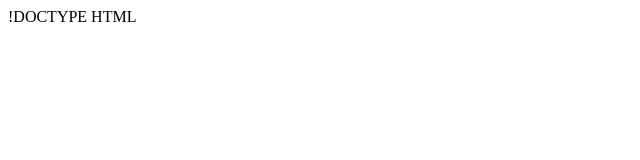
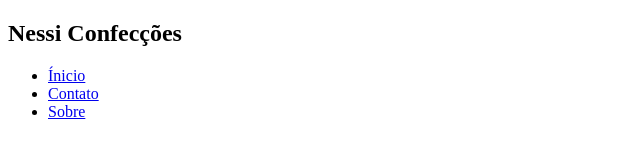
Before and after one commit to 0xPetrvs/SiteConfeccao, a plain HTML site: page index.html in a window 1280 px wide. Shown: the whole page, without its empty margins (0-640 px from the left). Drawn offline with Linux system fonts and the light colour scheme.

Commit message:
feat: Implementando uma base para o código no site.

```diff
--- a/index.html
+++ b/index.html
@@ -1 +1,25 @@
-!DOCTYPE HTML
+<!DOCTYPE html>
+<html lang="en">
+<head>
+    <meta charset="UTF-8">
+    <link rel="stylesheet" href="./css/style.css">
+    <title>Nessi Confecções</title>
+</head>
+<body>
+    <section class="navigation">
+        <header>
+        <div id="nome">
+            <h1>Nessi Confecções</h1>
+        </div>
+        <div class="nav">
+            <ul>
+                <li><a href="./index.html">Ínicio</a></li>
+                <li><a href="./html/contato.html">Contato</a></li>
+                <li><a href="./html/sobre.html">Sobre</a></li>
+            </ul>
+        </div>
+        </header>
+    </section>
+    <script src="./js/script.js"></script>
+</body>
+</html>
```
